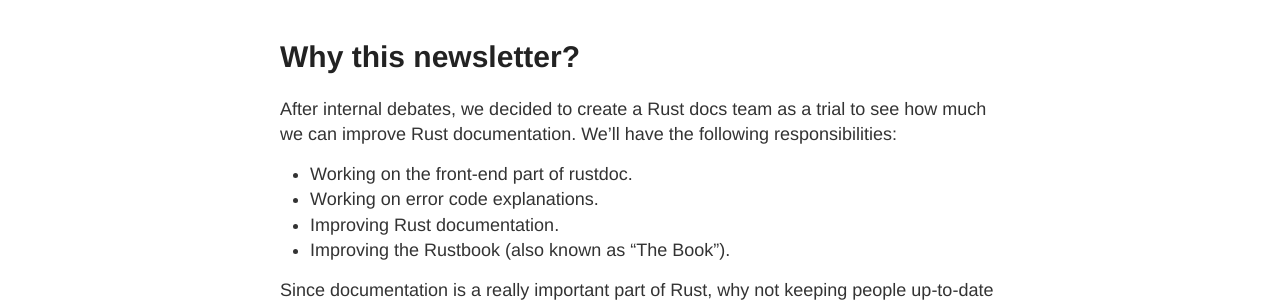
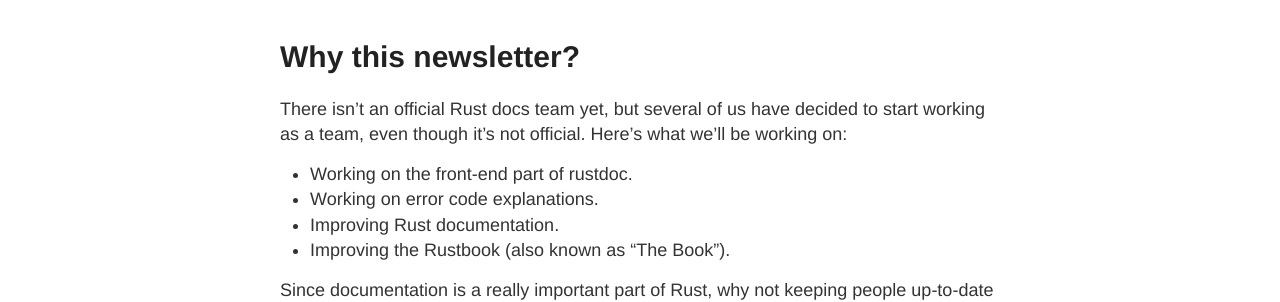
Before and after one commit to GuillaumeGomez/this-week-in-rust-docs, a Jekyll site: the page built from _posts/2016-4-7-this-week-in-rust-docs-1.md, in a window 1280 px wide. Shown: the part 357-659 px from the top of the page. Built offline with Jekyll 4.4.1, drawn with Linux system fonts in a browser that asks for light colours.

Commit message:
make it clear the team isn't official

```diff
--- a/_posts/2016-4-7-this-week-in-rust-docs-1.md
+++ b/_posts/2016-4-7-this-week-in-rust-docs-1.md
@@ -13,7 +13,8 @@ This week's edition was edited by: [GuillaumeGomez](https://github.com/Guillaume
 
 # Why this newsletter?
 
-After internal debates, we decided to create a Rust docs team as a trial to see how much we can improve Rust documentation. We'll have the following responsibilities:
+There isn't an official Rust docs team yet, but several of us have decided to start working as a team, even though it's not
+official. Here's what we'll be working on:
 
  * Working on the front-end part of rustdoc.
  * Working on error code explanations.
```
